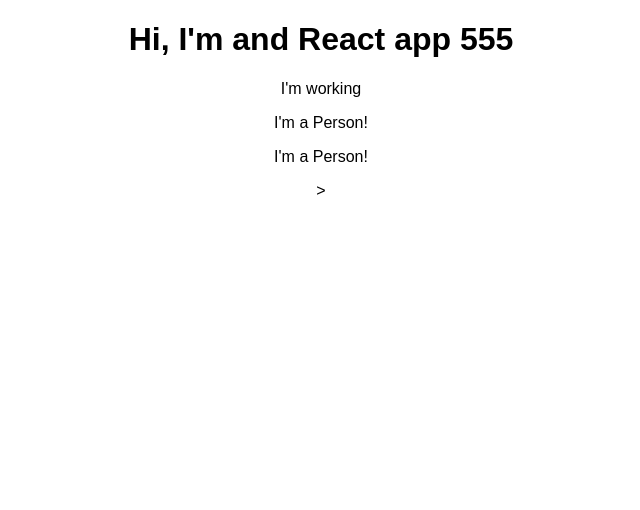
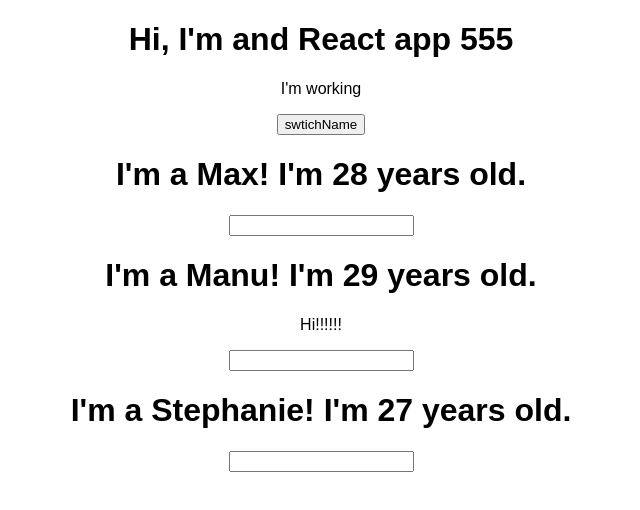
Before and after one commit to oat9002/React_Starter, a React (Create React App) app in the folder react-complete-guide/: page / in a window 1280 px wide. Shown: the top 510 px of the page, without its empty margins (319-959 px from the left). Built offline with nearby package versions, Linux system fonts and the light colour scheme.

Commit message:
Follow udemy react course

```diff
--- a/react-complete-guide/src/App.js
+++ b/react-complete-guide/src/App.js
@@ -3,13 +3,53 @@ import './App.css';
 import Person from './Person/Person';
 
 class App extends Component {
+  state = {
+    persons : [
+      { name: 'Max', age: 28 },
+      { name: 'Manu', age: 29 },
+      { name: 'Stephanie', age: 27 },
+    ],
+
+  }
+
+  switchNameHandler = (name) => {
+    this.setState({
+      persons : [
+        { name: name, age: 28 },
+        { name: 'Manu', age: 29 },
+        { name: 'Stephanie', age: 26 },
+      ]
+    });
+  }
+
+  changeHandler = (event) => {
+    this.setState({
+      persons : [
+        { name: 'Max', age: 28 },
+        { name: event.target.value, age: 29 },
+        { name: 'Stephanie', age: 26 },
+      ]
+    });
+  }
+
   render() {
     return (
       <div className='App'>
         <h1>Hi, I'm and React app 555</h1>
         <p>I'm working</p>
-        <Person />
-        <Person />>
+        <button onClick={ () => this.switchNameHandler('oat') }>swtichName</button>
+        <Person
+          name={ this.state.persons[0].name }
+          age={ this.state.persons[0].age }/>
+        <Person
+          name={ this.state.persons[1].name }
+          age={ this.state.persons[1].age }
+          click={ this.switchNameHandler.bind(this, 'Irene') }
+          changed={ this.changeHandler }
+          >Hi!!!!!!</Person>
+        <Person
+          name={ this.state.persons[2].name }
+          age={ this.state.persons[2].age }/>
       </div>
     );
     //return React.createElement('div', {className: 'App'}, React.createElement('h1', null, 'Hi'))
--- a/react-complete-guide/src/Person/Person.js
+++ b/react-complete-guide/src/Person/Person.js
@@ -1,7 +1,13 @@
 import React from 'react';
 
-const person = () => {
-    return <p>I'm a Person!</p>
+const person = (props) => {
+    return (
+        <div onClick={ props.click }>
+            <h1>I'm a {props.name}! I'm {props.age} years old.</h1>
+            <p>{ props.children }</p>
+            <input type='text' onChange={props.changed}/>
+        </div>
+    );
 };
 
 export default person;
```
Also changed, not shown: react-complete-guide/package.json (line endings or trailing spaces), 2 other files (tests, documents, lock files or other folders).
